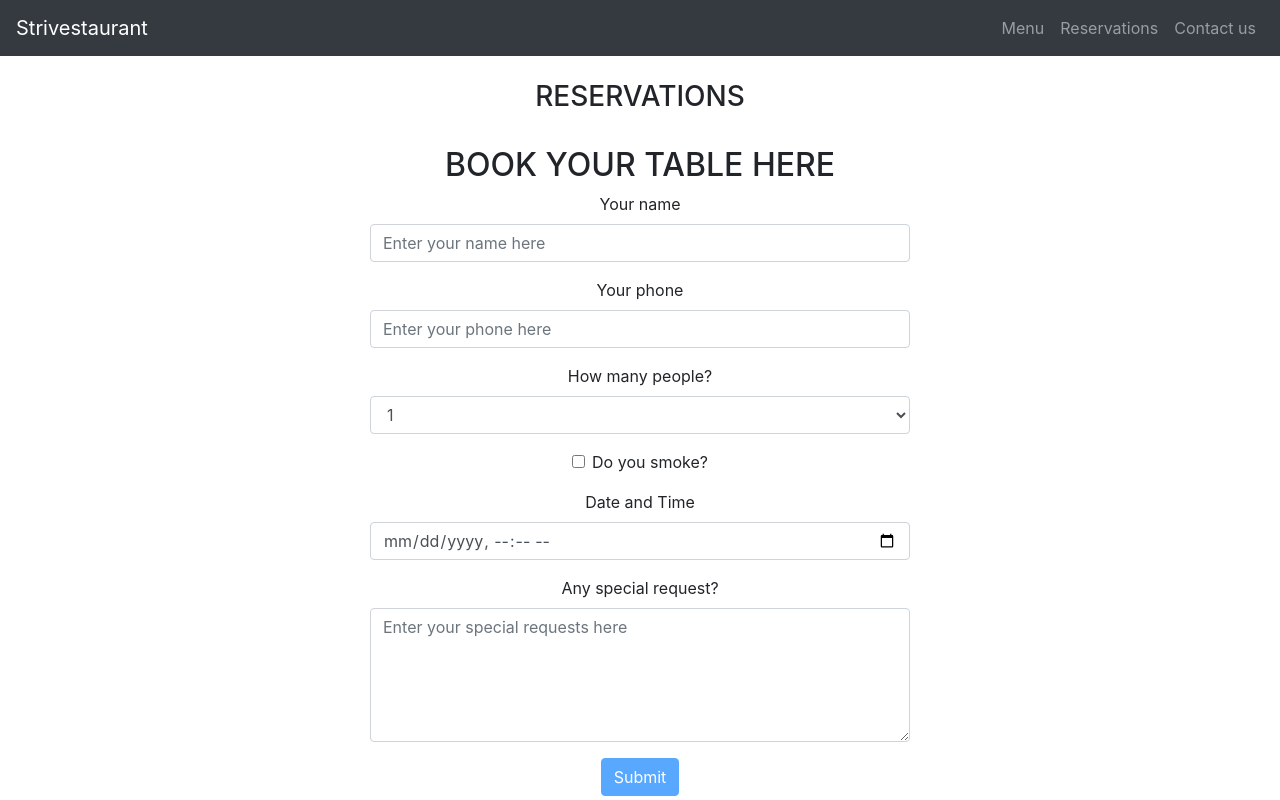
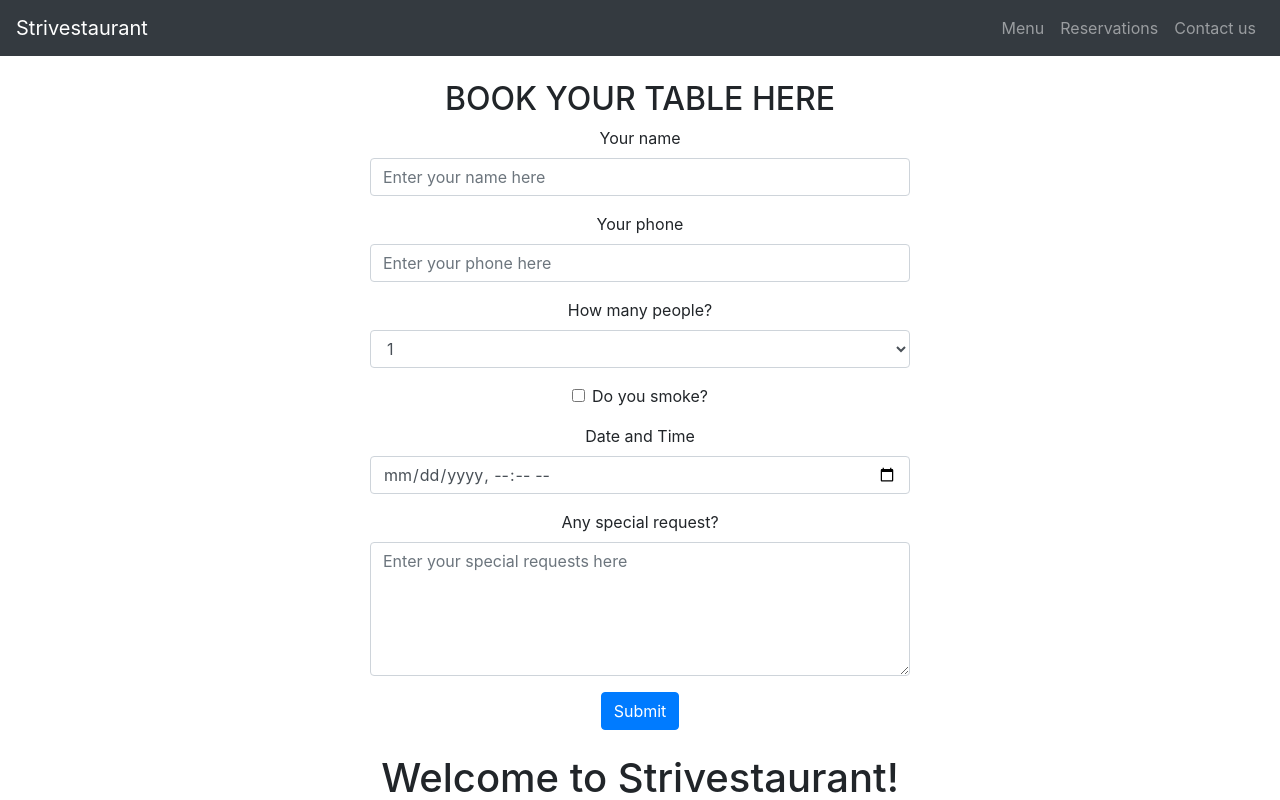
Before and after one commit to irvelervel/aug21-strivestaurant, a React (Create React App) app: page / in a window 1280 px wide. Shown: the top 800 px of the page. Built offline with nearby package versions, Linux system fonts and the light colour scheme.

Commit message:
Revert "First break"
This reverts commit a877580615961d47951516dcfe0e8961940668e0.

```diff
--- a/src/components/Home.jsx
+++ b/src/components/Home.jsx
@@ -7,7 +7,6 @@ import Col from 'react-bootstrap/Col'
 import dishes from '../data/menu.json'
 import DishComments from './DishComments'
 import ReservationForm from './ReservationForm'
-import Reservations from './Reservations'
 
 // for showing the comments of a given dish, I need to find a way of SELECTING and
 // remembering the last pasta I clicked on
@@ -46,11 +45,6 @@ class Home extends Component {
         return (
             // we should still provide a container
             <Container>
-                <Row className="my-4 justify-content-center">
-                    <Col xs={12} md={6} className="text-center">
-                        <Reservations />
-                    </Col>
-                </Row>
                 <Row className="my-4 justify-content-center">
                     <Col xs={12} md={6} className="text-center">
                         <ReservationForm />
--- a/src/components/ReservationForm.jsx
+++ b/src/components/ReservationForm.jsx
@@ -19,7 +19,7 @@ class ReservationForm extends React.Component {
             smoking: false,
             dateTime: '',
             specialRequests: '',
-        }
+        },
     }
 
     handleInput = (propertyName, value) => {
@@ -36,7 +36,7 @@ class ReservationForm extends React.Component {
         // now how can we access the form input value?
         console.log(this.state.reservation)
         try {
-            let response = await fetch('https://striveschool-api.herokuapp.com/api/reservation', {
+            let response = await fetch('https://striveschool-api.herokuapp.com/api/rafael', {
                 method: 'POST',
                 body: JSON.stringify(this.state.reservation),
                 headers: {
@@ -63,14 +63,6 @@ class ReservationForm extends React.Component {
         } catch (error) {
             console.log(error)
         }
-    }
-
-    isFormComplete = () => {
-        return (
-            this.state.reservation.name.length > 0 &&
-            this.state.reservation.phone.length > 0 &&
-            this.state.reservation.dateTime.length > 0
-        )
     }
 
     render() {
@@ -127,8 +119,7 @@ class ReservationForm extends React.Component {
                             checked={this.state.reservation.smoking}
                             type="checkbox"
                             onChange={e => this.handleInput('smoking', e.target.checked)}
-                            label="Do you smoke?"
-                        />
+                            label="Do you smoke?" />
                     </Form.Group>
                     <Form.Group>
                         <Form.Label>Date and Time</Form.Label>
@@ -147,7 +138,7 @@ class ReservationForm extends React.Component {
                             type="text"
                             placeholder="Enter your special requests here" />
                     </Form.Group>
-                    <Button disabled={!this.isFormComplete()} variant="primary" type="submit">
+                    <Button variant="primary" type="submit">
                         Submit
                     </Button>
                 </Form>
--- a/src/components/Reservations.jsx
+++ /dev/null
@@ -1,57 +0,0 @@
-// We're going to create a Class Component because we need to inject some logic!
-
-import { Component } from "react";
-import ListGroup from "react-bootstrap/ListGroup";
-
-class Reservations extends Component {
-
-    // - I don't want the user to wait ungracefully for my fetch
-    // because of this, I want the user to be immediately presented with the static
-    // content of my component
-    // - so, the fetching process should happen AFTER the initial render of the static content
-    // - let's learn about another lifecycle method, called componentDidMount
-
-    state = {
-        // the reservations will come in an array of objects
-        reservations: []
-    }
-
-    // componentDidMount is a lifecycle method happening AFTER the initial render
-    // componentDidMount happens JUST ONCE for the whole lifecycle of the component
-    // because of this it's the PERFECT PLACE for EXPENSIVE OPERATIONS (i.e. fetches)
-
-    componentDidMount() {
-        // here I can write my code, being sure that it will be executed:
-        // 1) just once!
-        // 2) immediately after the initial invocation of render()
-        console.log('this is componentDidMount!')
-        // here we're going to do the fetch...
-    }
-
-    render() {
-        console.log('this is the render!')
-        return (
-            <>
-                <h3>RESERVATIONS</h3>
-                <ListGroup>
-                    {
-                        this.state.reservations.map(r => (
-                            <ListGroup.Item>{r.name}</ListGroup.Item>
-                        ))
-                    }
-                </ListGroup>
-            </>
-        )
-    }
-}
-
-export default Reservations
-
-// ARROW FUNCTIONS!
-// let name = 'Guillermo'
-
-// const arrowFunction = () => {
-//     return name
-// }
-
-// const arrowFunction2 = () => (name)
```
